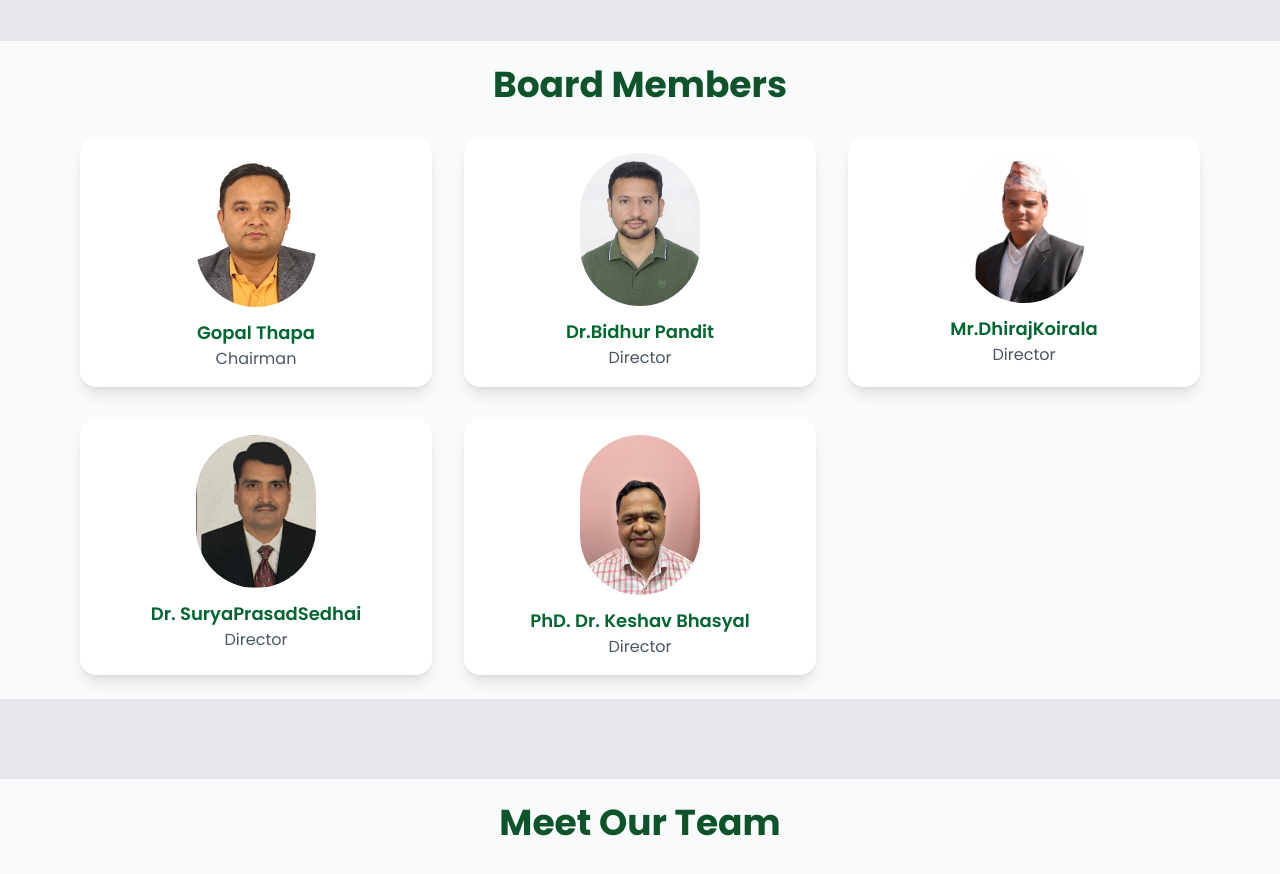
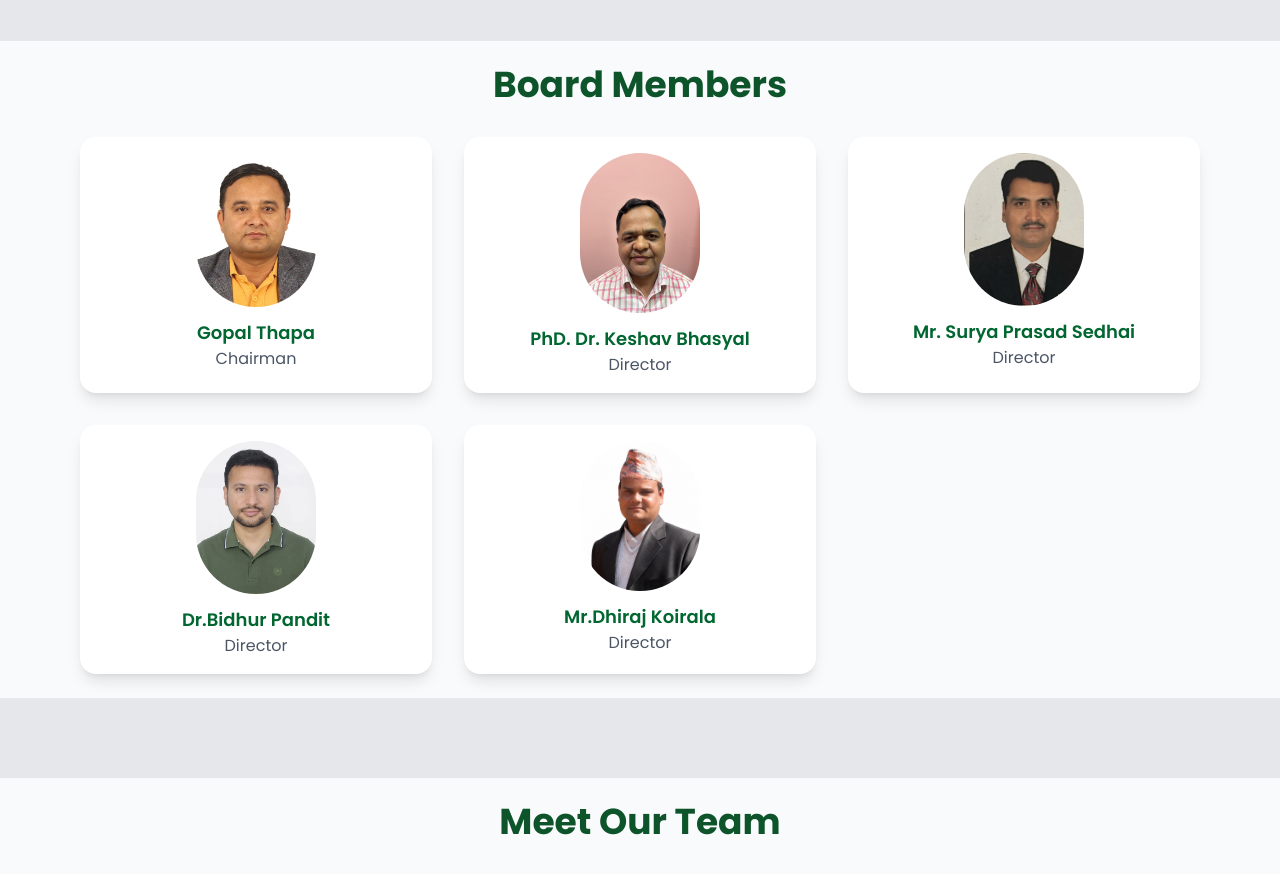
Before and after one commit to sunflowerIU/agriculture-project, a Next.js app: page /about in a window 1280 px wide. Shown: the part 540-1414 px from the top of the page. Built offline with nearby package versions, Linux system fonts and the light colour scheme; no server answers.

Commit message:
aboutpg_changes

```diff
--- a/app/_components/AboutContent.js
+++ b/app/_components/AboutContent.js
@@ -58,6 +58,24 @@ const boardMembers = [
 
   {
     id: 1,
+    name: " Keshav Bhasyal",
+    gender: "male",
+    position: "Director",
+    img: "/team/DrKeshavBhasyal.jpeg",
+    status: "PhD. Dr."
+  },
+
+  {
+    id: 2,
+    name: " Surya Prasad Sedhai",
+    gender: "male",
+    position: "Director",
+    img: "/team/SuryaPrasadSedhai.jpeg",
+    status: "Mr.",
+  },
+
+  {
+    id: 3,
     name: "Bidhur Pandit",
     gender: "male",
     status: "Dr.",
@@ -65,30 +83,14 @@ const boardMembers = [
     img: "/team/DrBidhurPandit.jpeg",
   },
   {
-    id: 2,
-    name: "DhirajKoirala",
+    id: 4,
+    name: "Dhiraj Koirala",
     gender: "male",
     status: "Mr.",
     position: "Director",
     img: "/team/MrDhirajKoirala.jpeg",
   },
-  {
-    id: 3,
-    name: " SuryaPrasadSedhai",
-    gender: "male",
-    position: "Director",
-    img: "/team/SuryaPrasadSedhai.jpeg",
-    status: "Dr.",
-  },
 
-  {
-    id: 4,
-    name: " Keshav Bhasyal",
-    gender: "male",
-    position: "Director",
-    img: "/team/DrKeshavBhasyal.jpeg",
-    status: "PhD. Dr."
-  },
 ];
 
 function AboutContent() {
```
